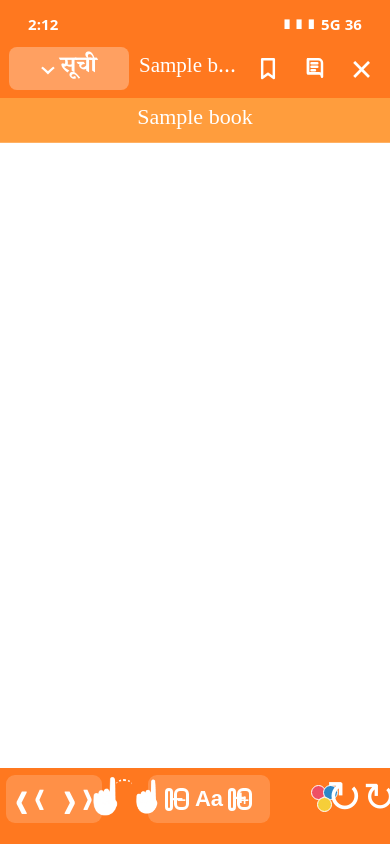
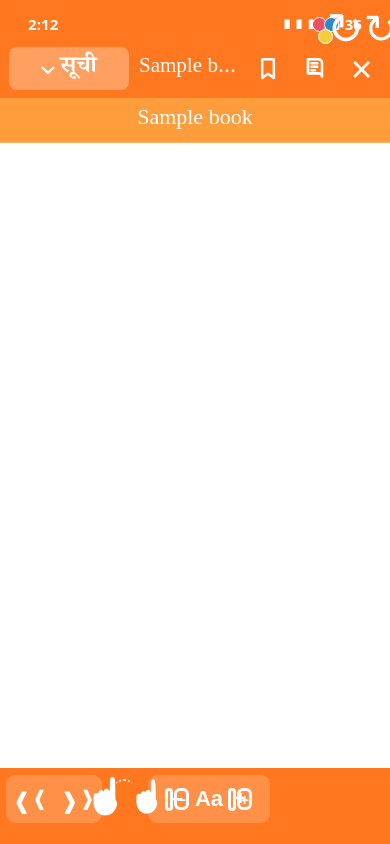
Before and after one commit to sanjay1994singh/ebook, a Django app: page /ebooks/content/books/1/read/ in a window 390 px wide. Run offline with Django 5.2, Linux system fonts and the light colour scheme; tables that the repository leaves empty hold one stand-in row (values such as "Sample post"); parts of the project's set-up code (start-up, migrations or seed data) failed here and were passed over.

Commit message:
Force reader refresh icon visible

```diff
--- a/ebook_reader/static/ebook_reader/content_reader.css
+++ b/ebook_reader/static/ebook_reader/content_reader.css
@@ -161,3 +161,10 @@ body[data-theme=sepia]{--bg:#e5dac4;--paper:#fbf1dc;--ink:#4b3524}body[data-them
   footer.reader-footer.gs-footer .gs-theme-btn{position:absolute!important;right:47px!important;top:7px!important;width:34px!important;height:48px!important;display:flex!important}.gs-footer .gs-theme-dot{width:15px!important;height:15px!important}.gs-footer .gs-theme-dot.d1{left:2px!important;top:10px!important}.gs-footer .gs-theme-dot.d2{left:14px!important;top:10px!important}.gs-footer .gs-theme-dot.d3{left:8px!important;top:22px!important}
   footer.reader-footer.gs-footer .gs-refresh-btn{position:absolute!important;right:6px!important;top:7px!important;width:38px!important;height:48px!important;display:flex!important;visibility:visible!important}.gs-footer .gs-refresh-text{font-size:40px!important;line-height:40px!important}
 }
+
+/* Force refresh visible above footer */
+@media(max-width:650px){
+  footer.reader-footer.gs-footer .gs-theme-btn{position:fixed!important;right:46px!important;bottom:20px!important;z-index:99999!important;display:flex!important;visibility:visible!important}
+  footer.reader-footer.gs-footer .gs-refresh-btn{position:fixed!important;right:5px!important;bottom:20px!important;z-index:100000!important;width:38px!important;height:48px!important;display:flex!important;visibility:visible!important;opacity:1!important;background:transparent!important;color:#fff!important}
+  footer.reader-footer.gs-footer .gs-refresh-text{display:flex!important;color:#fff!important;font:400 40px/40px Arial,Helvetica,sans-serif!important;visibility:visible!important;opacity:1!important}
+}
--- a/templates/ebook_reader/content_reader.html
+++ b/templates/ebook_reader/content_reader.html
@@ -4,7 +4,7 @@
 <head>
   <meta charset="utf-8"><meta name="viewport" content="width=device-width, initial-scale=1">
   <title>{{ edition.book.title }} · पुस्तक</title>
-  <link rel="stylesheet" href="{% static 'ebook_reader/content_reader.css' %}?v=20260928-geeta-reader-ui-15">
+  <link rel="stylesheet" href="{% static 'ebook_reader/content_reader.css' %}?v=20260928-geeta-reader-ui-16">
 </head>
 <body class="{% if review %}review-mode{% endif %}">
   <header class="toolbar reader-chrome">
@@ -68,6 +68,6 @@
   <form hidden>{% csrf_token %}</form>
   {% endif %}
   {{ reader_config|json_script:"reader-config" }}
-  <script src="{% static 'ebook_reader/content_reader.js' %}?v=20260928-geeta-reader-ui-15" defer></script>
+  <script src="{% static 'ebook_reader/content_reader.js' %}?v=20260928-geeta-reader-ui-16" defer></script>
 </body>
 </html>
```
